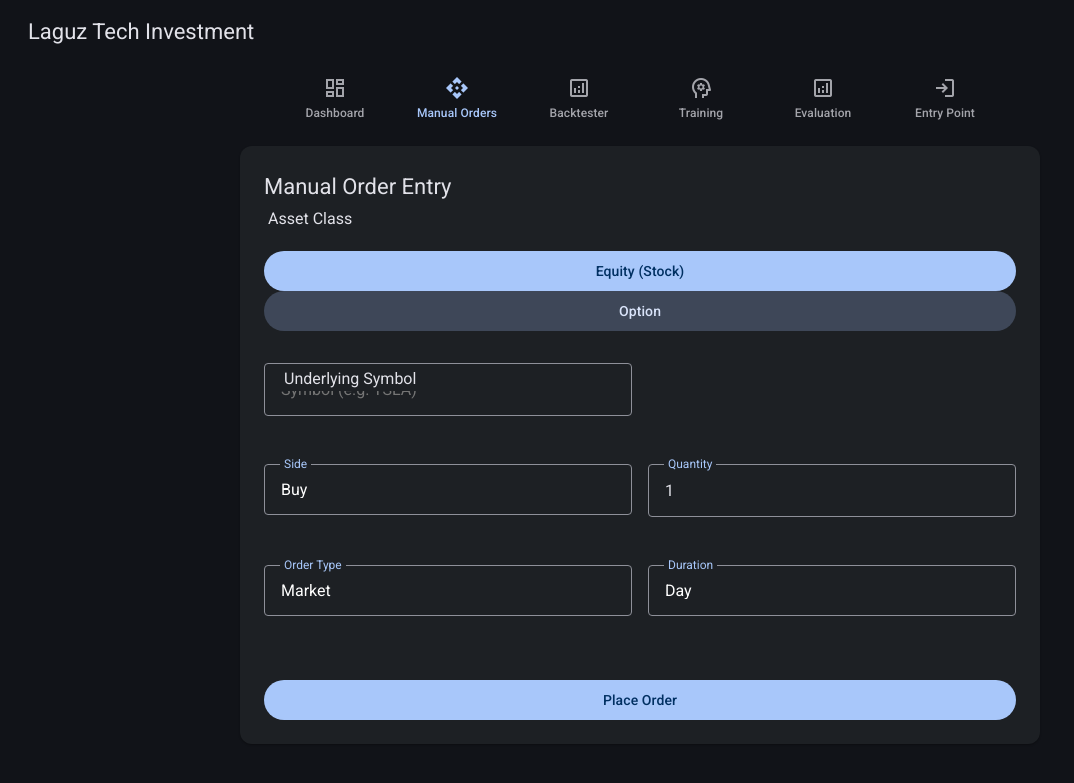
After one commit to laguz/hermestrader, a Flask app: page /manual_orders in a window 1280 px wide. The commit adds this page. Shown: the top 783 px of the page, without its empty margins (0-1074 px from the left). Run offline with Flask 3, Linux system fonts and the light colour scheme; some libraries are stand-ins or nearby versions.

Commit message:
feat: introduce manual order entry page and API endpoint for placing trades

```diff
--- a/app.py
+++ b/app.py
@@ -7,6 +7,7 @@ from routes.positions_routes import positions_bp
 from routes.backtest_routes import backtest_bp
 from routes.ml_routes import ml_bp
 from routes.account_routes import account_bp
+from routes.trading_routes import trading_bp
 
 load_dotenv()
 
@@ -18,6 +19,7 @@ app.register_blueprint(positions_bp)
 app.register_blueprint(backtest_bp)
 app.register_blueprint(ml_bp)
 app.register_blueprint(account_bp)
+app.register_blueprint(trading_bp)
 
 from routes.analysis_routes import analysis_bp
 app.register_blueprint(analysis_bp)
--- /dev/null
+++ b/routes/trading_routes.py
@@ -0,0 +1,55 @@
+from flask import Blueprint, render_template, request, jsonify
+from services.container import Container
+
+trading_bp = Blueprint('trading', __name__)
+
+@trading_bp.route('/manual_orders')
+def manual_orders():
+    """Render the manual orders page."""
+    return render_template('manual_orders.html')
+
+@trading_bp.route('/api/orders', methods=['POST'])
+def place_order():
+    """Place a manual order using Tradier Service."""
+    try:
+        data = request.json
+        tradier_service = Container.get_tradier_service()
+
+        # Extract params
+        symbol = data.get('symbol')
+        side = data.get('side')
+        quantity = data.get('quantity')
+        order_type = data.get('type')
+        duration = data.get('duration', 'day')
+        price = data.get('price')
+        stop = data.get('stop')
+        option_symbol = data.get('option_symbol')
+        order_class = data.get('class', 'equity')
+
+        # Helper to get account ID (should ideally be from context/user but using env/service default for single user app)
+        account_id = tradier_service.account_id
+
+        if not symbol or not side or not quantity or not order_type:
+             return jsonify({'error': 'Missing required fields'}), 400
+
+        result = tradier_service.place_order(
+            account_id=account_id,
+            symbol=symbol,
+            side=side,
+            quantity=quantity,
+            order_type=order_type,
+            duration=duration,
+            price=price,
+            stop=stop,
+            option_symbol=option_symbol,
+            order_class=order_class
+        )
+
+        if 'error' in result:
+             return jsonify(result), 400
+
+        return jsonify(result)
+
+    except Exception as e:
+        print(f"Order Placement Error: {e}")
+        return jsonify({'error': str(e)}), 500
--- a/templates/base.html
+++ b/templates/base.html
@@ -21,6 +21,10 @@
                 <a href="/" class="md-tab {{ 'active' if request.path == '/' else '' }}">
                     <span class="material-symbols-outlined">dashboard</span>
                     <span class="md-tab__label">Dashboard</span>
+                </a>
+                <a href="/manual_orders" class="md-tab {{ 'active' if request.path == '/manual_orders' else '' }}">
+                    <span class="material-symbols-outlined">api</span>
+                    <span class="md-tab__label">Manual Orders</span>
                 </a>
                 <a href="/backtester" class="md-tab {{ 'active' if request.path == '/backtester' else '' }}">
                     <span class="material-symbols-outlined">analytics</span>
--- a/templates/entry_point.html
+++ b/templates/entry_point.html
@@ -25,8 +25,8 @@
             <!-- Period Selector -->
             <div class="md-segmented-button" style="display: flex; gap: 8px;">
                 <button class="md-button md-button--tonal period-btn" data-period="3m">3 Months</button>
-                <button class="md-button md-button--tonal period-btn" data-period="6m">6 Months</button>
-                <button class="md-button md-button--filled period-btn" data-period="1y">1 Year</button>
+                <button class="md-button md-button--filled period-btn" data-period="6m">6 Months</button>
+                <button class="md-button md-button--tonal period-btn" data-period="1y">1 Year</button>
             </div>
         </div>
 
@@ -183,7 +183,7 @@
         const chartContainer = document.getElementById('chart-container');
 
         const periodBtns = document.querySelectorAll('.period-btn');
-        let currentPeriod = '1y';
+        let currentPeriod = '6m';
 
         const updatePeriodUI = (period) => {
             periodBtns.forEach(btn => {
--- /dev/null
+++ b/templates/manual_orders.html
@@ -0,0 +1,225 @@
+{% extends "base.html" %}
+
+{% block main_class %}full-width-layout{% endblock %}
+
+{% block content %}
+<div class="md-grid" style="grid-template-columns: repeat(12, 1fr); gap: 24px; max-width: 800px; margin: 0 auto;">
+
+    <!-- Order Form Card -->
+    <div class="md-card col-span-12">
+        <h2 class="md-card__headline">Manual Order Entry</h2>
+
+        <form id="order-form" style="margin-top: 16px;">
+
+            <!-- Class Selection -->
+            <div style="margin-bottom: 24px;">
+                <label class="md-text-field-label" style="position:static; display:block; margin-bottom:8px;">Asset
+                    Class</label>
+                <div class="md-segmented-button">
+                    <button type="button" class="md-button md-button--filled class-btn" data-value="equity">Equity
+                        (Stock)</button>
+                    <button type="button" class="md-button md-button--tonal class-btn"
+                        data-value="option">Option</button>
+                    <!-- multileg/combo future support -->
+                </div>
+                <input type="hidden" id="order_class" value="equity">
+            </div>
+
+            <div style="display: grid; grid-template-columns: 1fr 1fr; gap: 16px;">
+
+                <!-- Symbol -->
+                <div class="md-text-field-container">
+                    <input type="text" id="symbol" class="md-text-field" placeholder="Symbol (e.g. TSLA)" required>
+                    <label class="md-text-field-label">Underlying Symbol</label>
+                </div>
+
+                <!-- Option Symbol (Hidden for Equity) -->
+                <div class="md-text-field-container hidden" id="option-symbol-container">
+                    <input type="text" id="option_symbol" class="md-text-field" placeholder="OCC Symbol">
+                    <label class="md-text-field-label">Option Symbol</label>
+                </div>
+            </div>
+
+            <div style="display: grid; grid-template-columns: 1fr 1fr; gap: 16px; margin-top: 16px;">
+                <!-- Side -->
+                <div class="md-text-field-container">
+                    <select id="side" class="md-text-field" style="background:transparent; color:white;">
+                        <option value="buy" style="color:black;">Buy</option>
+                        <option value="sell" style="color:black;">Sell</option>
+                        <option value="buy_to_open" style="color:black;">Buy to Open</option>
+                        <option value="buy_to_close" style="color:black;">Buy to Close</option>
+                        <option value="sell_to_open" style="color:black;">Sell to Open</option>
+                        <option value="sell_to_close" style="color:black;">Sell to Close</option>
+                    </select>
+                    <label class="md-text-field-label">Side</label>
+                </div>
+
+                <!-- Quantity -->
+                <div class="md-text-field-container">
+                    <input type="number" id="quantity" class="md-text-field" placeholder="Quantity" min="1" value="1"
+                        required>
+                    <label class="md-text-field-label">Quantity</label>
+                </div>
+            </div>
+
+            <div style="display: grid; grid-template-columns: 1fr 1fr; gap: 16px; margin-top: 16px;">
+                <!-- Type -->
+                <div class="md-text-field-container">
+                    <select id="type" class="md-text-field" style="background:transparent; color:white;">
+                        <option value="market" style="color:black;">Market</option>
+                        <option value="limit" style="color:black;">Limit</option>
+                        <option value="stop" style="color:black;">Stop</option>
+                        <option value="stop_limit" style="color:black;">Stop Limit</option>
+                    </select>
+                    <label class="md-text-field-label">Order Type</label>
+                </div>
+
+                <!-- Duration -->
+                <div class="md-text-field-container">
+                    <select id="duration" class="md-text-field" style="background:transparent; color:white;">
+                        <option value="day" style="color:black;">Day</option>
+                        <option value="gtc" style="color:black;">GTC</option>
+                        <option value="pre" style="color:black;">Pre-Market</option>
+                        <option value="post" style="color:black;">Post-Market</option>
+                    </select>
+                    <label class="md-text-field-label">Duration</label>
+                </div>
+            </div>
+
+            <div style="display: grid; grid-template-columns: 1fr 1fr; gap: 16px; margin-top: 16px;">
+                <!-- Price (Hidden for Market) -->
+                <div class="md-text-field-container hidden" id="price-container">
+                    <input type="number" id="price" class="md-text-field" placeholder="Limit Price" step="0.01">
+                    <label class="md-text-field-label">Limit Price</label>
+                </div>
+
+                <!-- Stop Price (Hidden for non-Stop) -->
+                <div class="md-text-field-container hidden" id="stop-container">
+                    <input type="number" id="stop" class="md-text-field" placeholder="Stop Price" step="0.01">
+                    <label class="md-text-field-label">Stop Price</label>
+                </div>
+            </div>
+
+            <!-- Submit -->
+            <div style="margin-top: 24px; text-align: right;">
+                <div id="status-message" style="margin-bottom: 16px; font-weight: 500;"></div>
+                <button type="submit" id="btn-submit" class="md-button md-button--filled"
+                    style="width: 100%; padding: 12px;">Place Order</button>
+            </div>
+
+        </form>
+    </div>
+
+</div>
+
+<script>
+    document.addEventListener('DOMContentLoaded', () => {
+        const orderForm = document.getElementById('order-form');
+        const orderClassInput = document.getElementById('order_class');
+        const classBtns = document.querySelectorAll('.class-btn');
+        const optionSymbolContainer = document.getElementById('option-symbol-container');
+
+        const typeSelect = document.getElementById('type');
+        const priceContainer = document.getElementById('price-container');
+        const stopContainer = document.getElementById('stop-container');
+
+        const statusMessage = document.getElementById('status-message');
+        const btnSubmit = document.getElementById('btn-submit');
+
+        // Toggle Class
+        classBtns.forEach(btn => {
+            btn.addEventListener('click', () => {
+                const val = btn.dataset.value;
+                orderClassInput.value = val;
+
+                classBtns.forEach(b => {
+                    if (b.dataset.value === val) {
+                        b.classList.remove('md-button--tonal');
+                        b.classList.add('md-button--filled');
+                    } else {
+                        b.classList.remove('md-button--filled');
+                        b.classList.add('md-button--tonal');
+                    }
+                });
+
+                if (val === 'option') {
+                    optionSymbolContainer.classList.remove('hidden');
+                } else {
+                    optionSymbolContainer.classList.add('hidden');
+                }
+            });
+        });
+
+        // Toggle Type Fields
+        typeSelect.addEventListener('change', () => {
+            const val = typeSelect.value;
+
+            // Limit price visibility
+            if (val === 'limit' || val === 'stop_limit') {
+                priceContainer.classList.remove('hidden');
+            } else {
+                priceContainer.classList.add('hidden');
+            }
+
+            // Stop price visibility
+            if (val === 'stop' || val === 'stop_limit') {
+                stopContainer.classList.remove('hidden');
+            } else {
+                stopContainer.classList.add('hidden');
+            }
+        });
+
+        // Submit
+        orderForm.addEventListener('submit', async (e) => {
+            e.preventDefault();
+            btnSubmit.disabled = true;
+            statusMessage.textContent = 'Submitting order...';
+            statusMessage.style.color = 'var(--md-sys-color-on-surface)';
+
+            const payload = {
+                class: orderClassInput.value,
+                symbol: document.getElementById('symbol').value,
+                side: document.getElementById('side').value,
+                quantity: document.getElementById('quantity').value,
+                type: typeSelect.value,
+                duration: document.getElementById('duration').value
+            };
+
+            // Add conditional fields
+            if (payload.class === 'option') {
+                payload.option_symbol = document.getElementById('option_symbol').value;
+            }
+
+            if (!priceContainer.classList.contains('hidden')) {
+                payload.price = document.getElementById('price').value;
+            }
+
+            if (!stopContainer.classList.contains('hidden')) {
+                payload.stop = document.getElementById('stop').value;
+            }
+
+            try {
+                const res = await fetch('/api/orders', {
+                    method: 'POST',
+                    headers: { 'Content-Type': 'application/json' },
+                    body: JSON.stringify(payload)
+                });
+
+                const data = await res.json();
+
+                if (!res.ok) throw new Error(data.error || 'Failed to place order');
+
+                statusMessage.textContent = `Success! Order ID: ${data.order.id} (${data.order.status})`;
+                statusMessage.style.color = 'var(--md-sys-color-primary)';
+
+            } catch (err) {
+                console.error(err);
+                statusMessage.textContent = `Error: ${err.message}`;
+                statusMessage.style.color = 'var(--md-sys-color-error)';
+            } finally {
+                btnSubmit.disabled = false;
+            }
+        });
+    });
+</script>
+{% endblock %}
```
Also changed, not shown: services/tradier_service.py (+49 -0 lines).
